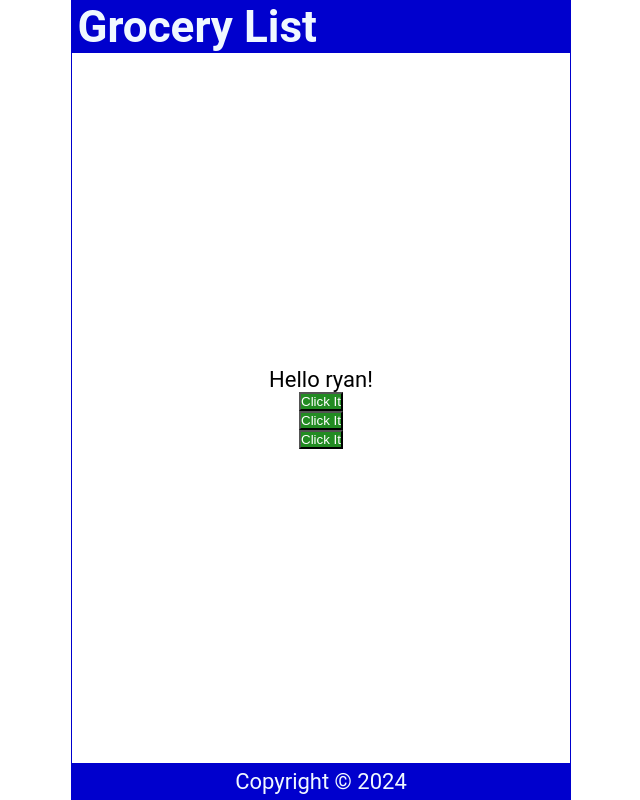
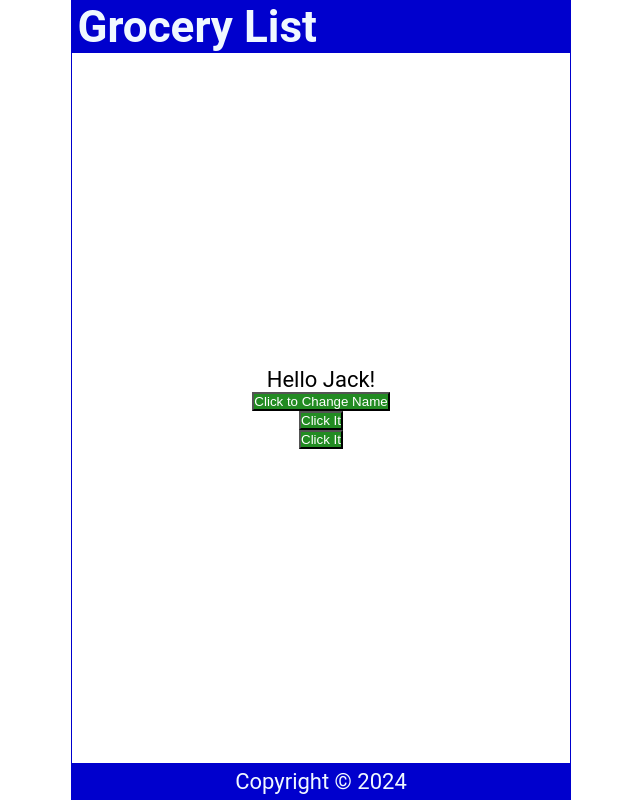
Before and after one commit to JackBergin/learning-react, a React (Create React App) app in the folder 01tut/: page / in a window 1280 px wide. Shown: the whole page, without its empty margins (319-959 px from the left). Built offline with nearby package versions, Linux system fonts and the light colour scheme.

Commit message:
Used state hook in react to give functionality to button clicks

```diff
--- a/01tut/src/Content.js
+++ b/01tut/src/Content.js
@@ -1,29 +1,37 @@
-import React from 'react'
+import { useState } from 'react'
 
 const Content = () => {
-    const handleNameChange = () =>{
-        const names = ['jack', 'ryan', 'sean'];
-        const int = Math.floor(Math.random()*3);
-        return names[int];
-        }
+  const [name, setName] = useState('Jack');
+
+  const [count, setCount] = useState(1);
+
+  const handleNameChange = () =>{
+      const names = ['Jack', 'Ryan', 'Sean'];
+      const int = Math.floor(Math.random()*3);
+      setName(names[int]);
+  }
+  const handleCount = () =>{
+    const int = count+1;
+    setCount(int);
+}
+
   const handleClick = () => {
-    console.log('You clicked it!')
+    handleCount()
+    console.log(count)
   }
   const handleClick2 = (name) => {
     console.log(`${name} was clicked`)
   }
-  const handleClick3 = (e) => {
-    console.log(e.target.innerText)
-  }
+
 
   return (
     <main>
         <p onDoubleClick={handleClick}>
-            Hello {handleNameChange()}!
+            Hello {name}!
         </p>
-        <button onClick={handleClick}>Click It</button>
-        <button onClick={() => {handleClick2('Jack')}}>Click It</button>
-        <button onClick={(e) => {handleClick3(e)}}>Click It</button>
+        <button onClick={handleNameChange}>Click to Change Name</button>
+        <button onClick={() => {handleClick('Jack')}}>Click It</button>
+        <button onClick={(e) => {handleClick2(e)}}>Click It</button>
     </main>
   )
 }
```
